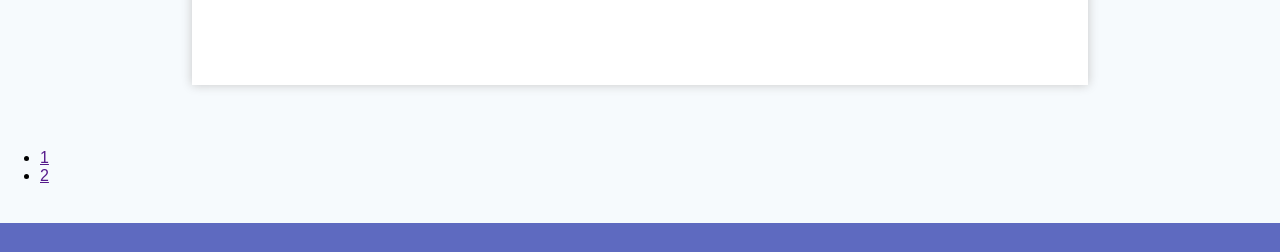
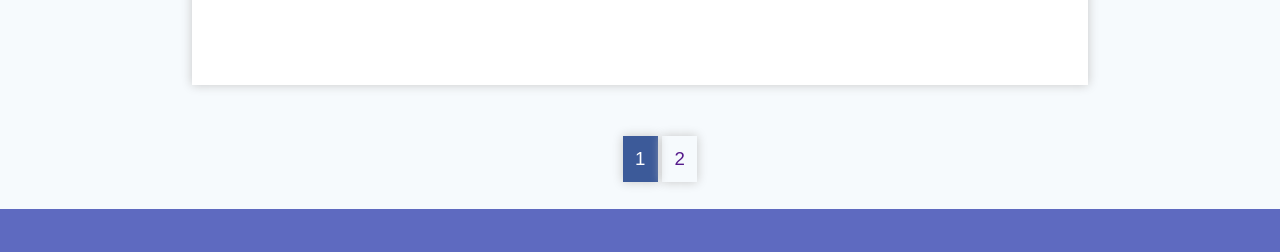
Before and after one commit to StefanSmiljkic/PaloAlto, a plain HTML site: page intresting.html in a window 1280 px wide. Shown: the part 3970-4222 px from the top of the page. Drawn offline with Linux system fonts and the light colour scheme.

Commit message:
Update style.css

```diff
--- a/style.css
+++ b/style.css
@@ -407,6 +407,31 @@ footer{
   font-weight: normal;
   color: gray;
 }
+.pageNumeration{
+  text-align: center;
+}
+.pageNumeration>ul{
+  list-style-type: none;
+}
+.pageNumeration>ul>li{
+    display: inline;
+    word-spacing: 2%;
+}
+
+.pageNumeration>ul>li>a{
+  text-decoration: none;
+  font-size: 14pt;
+  box-shadow: 0 0 10px #c6c6c6;
+  padding: 1%;
+}
+.pageNumeration>ul>li>a:hover{
+  background-color: red;
+  color: white;
+}
+.activeNumeration>a{
+  background-color: #3C5A99;
+  color: white;
+}
 *{
 	box-sizing: border-box;
 }
```
